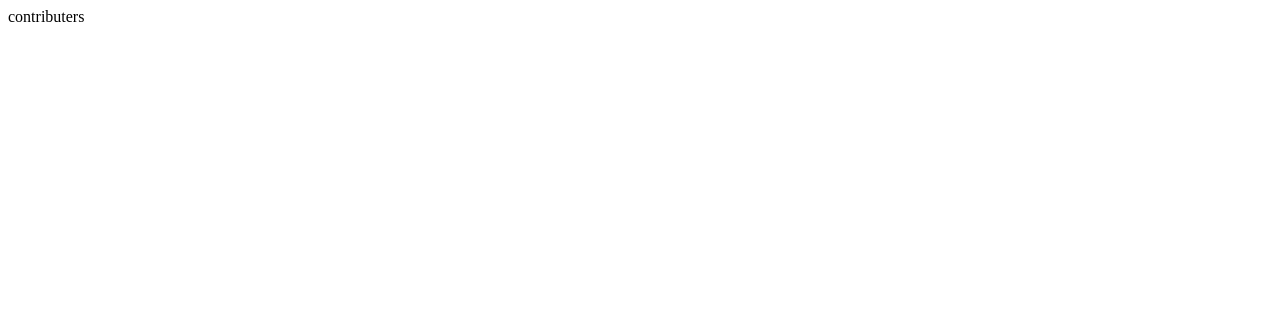
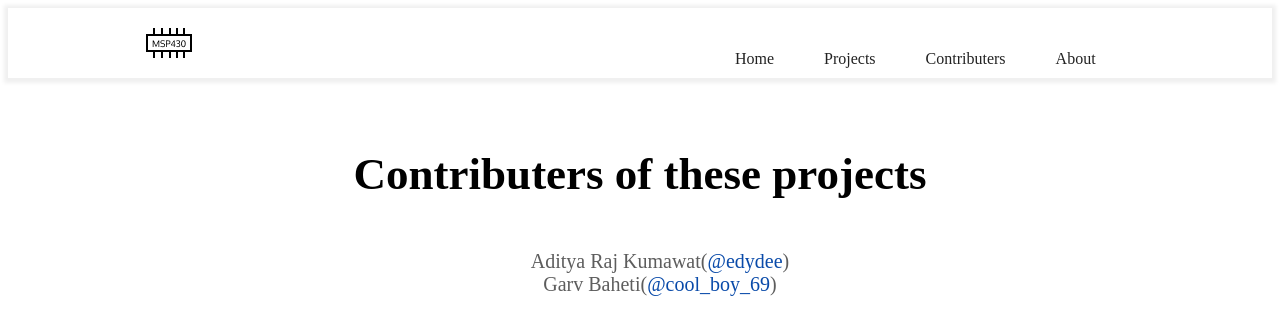
Before and after one commit to Stool-Softwares/msp430G2553, a Gatsby site: page /contributers in a window 1280 px wide. Built offline with nearby package versions, Linux system fonts and the light colour scheme; Gatsby itself is replaced by a stand-in of ours.

Commit message:
made contributers page

```diff
--- a/content/car-parking-system.md
+++ b/content/car-parking-system.md
@@ -1,6 +1,10 @@
 ---
 title: 'Car Parking System'
 slug: '/projects/car-parking-system'
+date: '2021-07-16'
+author: 'Aditya Raj Kumawat'
+social: 'https://instagram.com/edydee'
+socialName: 'edydee'
 ---
 
 ## Car Parking System(#adityarajkumawat)
--- a/content/fire-alarm-system.md
+++ b/content/fire-alarm-system.md
@@ -1,6 +1,10 @@
 ---
 title: 'Fire Alarm System'
 slug: '/projects/fire-alarm-system'
+date: '2021-07-16'
+author: 'Garv Baheti'
+social: 'https://instagram.com/cool_boy_69'
+socialName: 'cool_boy_69'
 ---
 
 ## Fire Alarm System(#garvbaheti)
--- a/src/pages/contributers.js
+++ b/src/pages/contributers.js
@@ -1,7 +1,70 @@
+import { graphql } from 'gatsby'
 import React from 'react'
+import Navbar from '../components/navbar/Navbar'
 
-function Contributers() {
-    return <div>contributers</div>
+function Contributers({ data }) {
+    console.log(data)
+    let blogMetaData = data.allMarkdownRemark.edges
+    blogMetaData = blogMetaData.filter(function removeDefault(meta) {
+        return meta.node.frontmatter.social !== null
+    })
+
+    return (
+        <div>
+            <Navbar />
+            <div
+                style={{
+                    display: 'flex',
+                    justifyContent: 'center',
+                    alignItems: 'center',
+                    marginTop: 40,
+                    flexDirection: 'column',
+                }}
+            >
+                <h1 style={{ fontSize: 45 }}>Contributers of these projects</h1>
+                <ul
+                    style={{
+                        listStyle: 'none',
+                        marginTop: 20,
+                        textAlign: 'center',
+                    }}
+                >
+                    {blogMetaData.map((edge) => (
+                        <li style={{ color: '#5d5d5d', fontSize: 20 }}>
+                            {edge.node.frontmatter.author}(
+                            <a
+                                style={{
+                                    textDecoration: 'none',
+                                    color: '#094aa9',
+                                }}
+                                href={edge.node.frontmatter.social}
+                            >
+                                @{edge.node.frontmatter.socialName}
+                            </a>
+                            )
+                        </li>
+                    ))}
+                </ul>
+            </div>
+        </div>
+    )
 }
 
+export const fetchData = graphql`
+    query {
+        allMarkdownRemark {
+            edges {
+                node {
+                    frontmatter {
+                        title
+                        author
+                        social
+                        socialName
+                    }
+                }
+            }
+        }
+    }
+`
+
 export default Contributers
```
